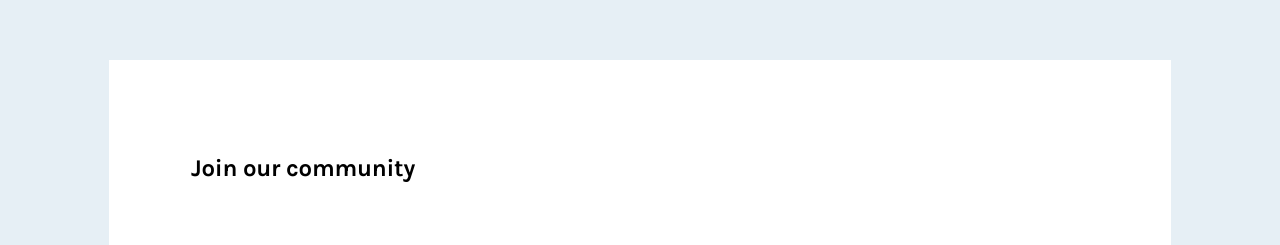
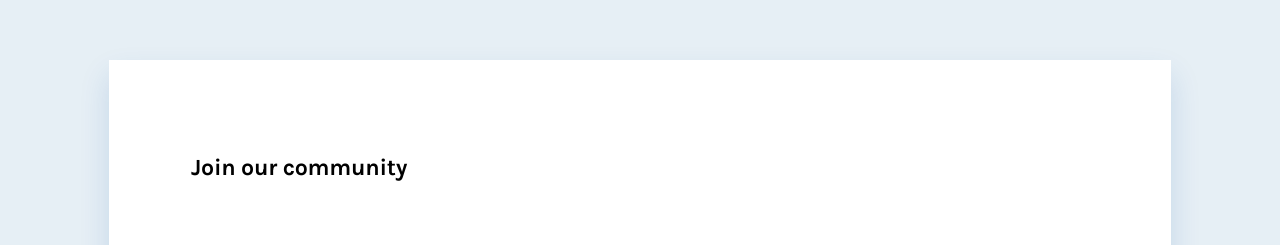
Before and after one commit to waquintero-ia/singlePrice, a React (Vite) app: page / in a window 1280 px wide. Shown: the part 186-431 px from the top of the page. Built offline with nearby package versions, Linux system fonts and the light colour scheme.

Commit message:
add drop shadow

```diff
--- a/src/App.css
+++ b/src/App.css
@@ -21,6 +21,7 @@ body {
 main {
   width: 82.94vw;
   border-radius: 5px;
+  box-shadow: 0 15px 30px rgba(0, 81, 171, 0.1488);
 }
 
 .flow__title > * + * {
--- a/src/component/Price.jsx
+++ b/src/component/Price.jsx
@@ -4,7 +4,7 @@ const Price = () => {
   const composition_pricing = 'leading-[250%] flex items-center'
   const composition_price = 'tracking-[-0.025rem]'
   const composition_unit = 'leading-[162.5%] tracking-[-0.0125rem]'
-  const composition_button = 'leading-[162.5%] tracking-[-0.0125rem] w-[100%] min-h-[3rem] rounded-[0.3125rem] bg-green-100'
+  const composition_button = 'leading-[162.5%] tracking-[-0.0125rem] w-[100%] min-h-[3rem] rounded-[0.3125rem] bg-green-100 shadow-button-shadow'
   const utility_opacity = 'opacity-50'
 
   return (
--- a/src/index.css
+++ b/src/index.css
@@ -3,7 +3,9 @@
 @tailwind utilities;
 
 h1 {
-  font-size: clamp(1.25rem, 2.5vw, 1.5rem);
+ /* font-size: clamp(1.25rem, 2.5vw, 1.5rem);*/
+ /* font-size: clamp(1rem + 1.07vw, 1rem + 1.2vw , 1rem + 0.56vw); */
+ font-size: calc(1rem + 1.07vw);
   @apply font-bold;
 }
 
@@ -33,3 +35,9 @@ h2 {
 button {
   @apply font-bold;
 }
+
+@media (min-width: 80rem) {
+  h1 {
+    font-size: calc(1rem + 0.56vw);
+  }
+}
--- a/tailwind.config.js
+++ b/tailwind.config.js
@@ -11,6 +11,9 @@ export default {
         'grey-100': '#9AA7BE',
         'green-100': '#C0DF33',
       },
+      boxShadow:{
+        'button-shadow': '0 10px 10px rgba(0, 0, 0, 0.0973)',
+      },
     },
   },
   plugins: [],
```
